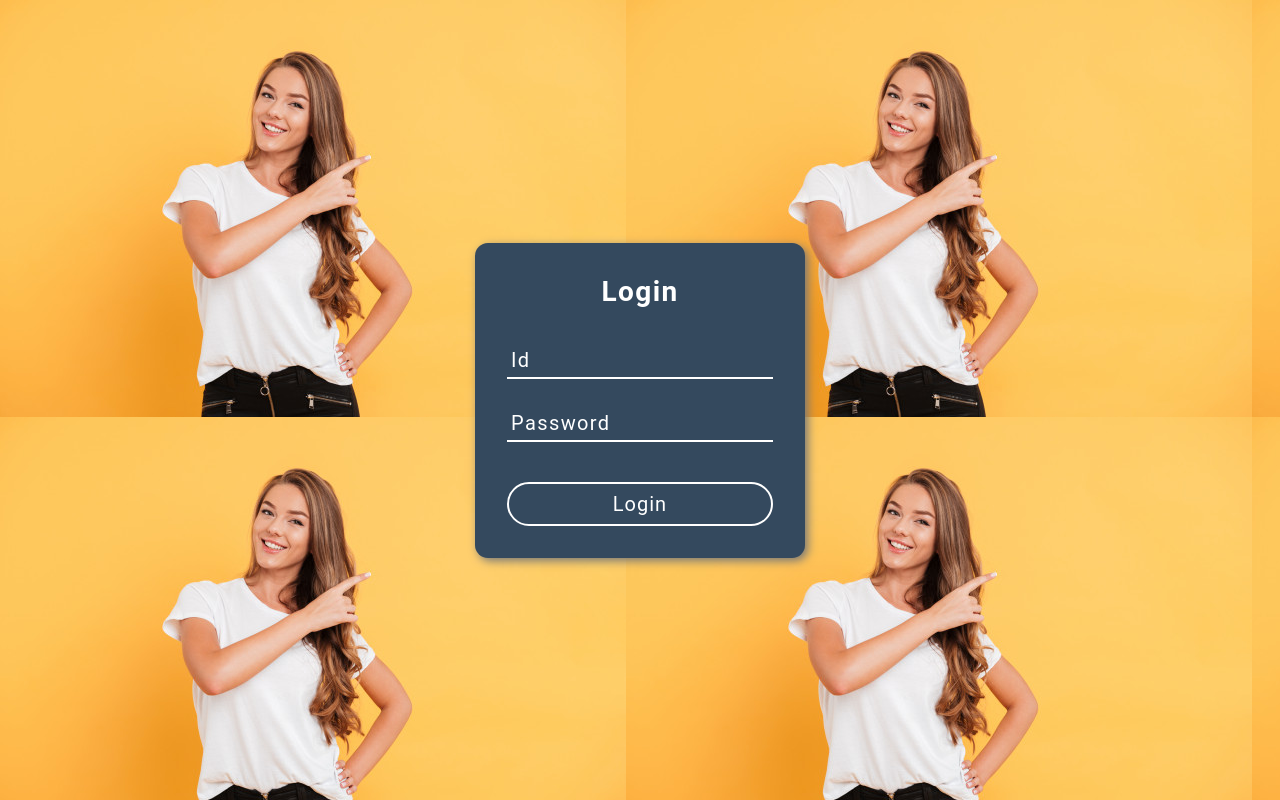
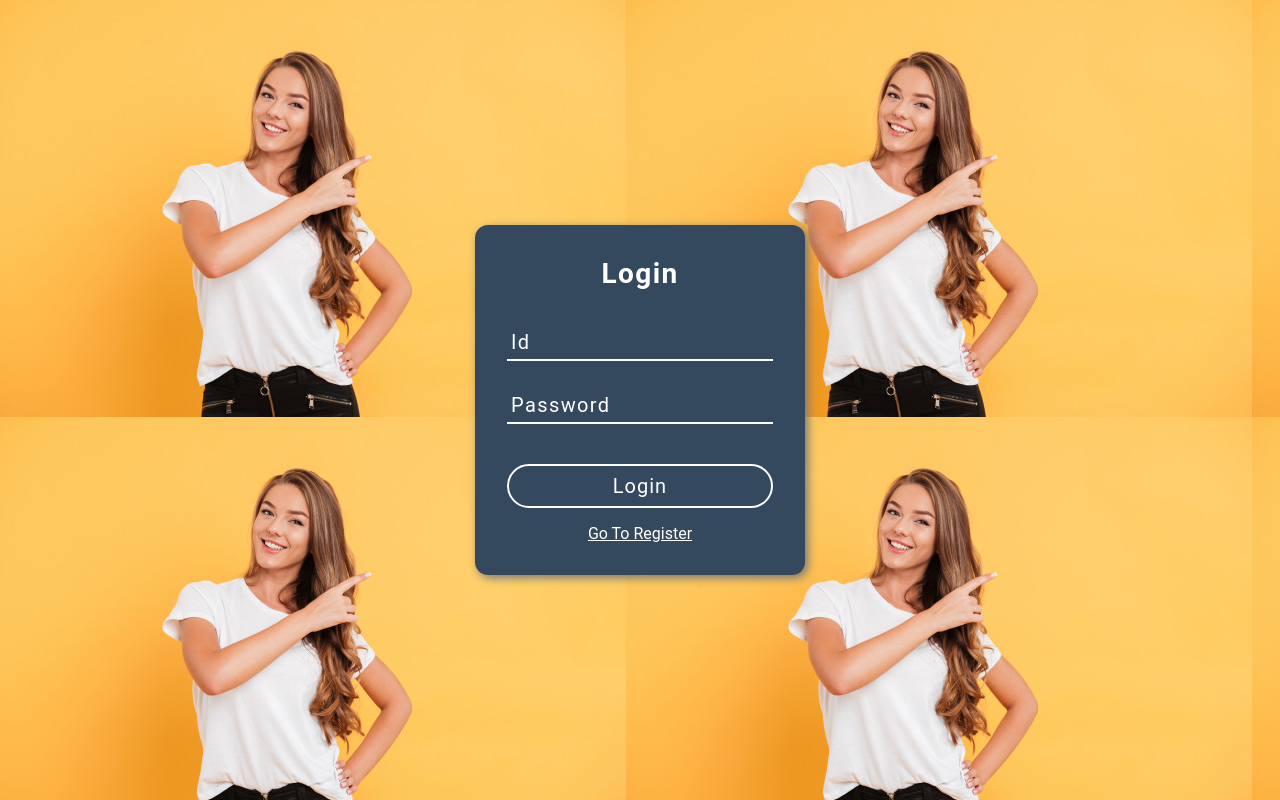
Before and after one commit to phubao1999/Intern-Vnext-2020, a plain HTML site: page fe-basic/index.html in a window 1280 px wide. Drawn offline with Linux system fonts and the light colour scheme.

Commit message:
Add To Register Page

```diff
--- a/fe-basic/index.html
+++ b/fe-basic/index.html
@@ -22,6 +22,9 @@
             </div>
         </div>
         <button class="login-btn" type="button" id="btn-login">Login</button>
+        <div class="w-100">
+            <a href="" class="to-register">Go To Register</a>
+        </div>
     </form>
     <script src="./index.js"></script>
 </body>
--- a/fe-basic/index.scss
+++ b/fe-basic/index.scss
@@ -119,3 +119,12 @@ body {
         transform: scale(0.9);
     }
 }
+.w-100 {
+    display: flex;
+    align-items: center;
+    justify-content: center;
+    a {
+        margin-top: 1rem;
+        color: #fff;
+    }
+}
```
Also changed, not shown: fe-basic/index.css, 1 other file.
